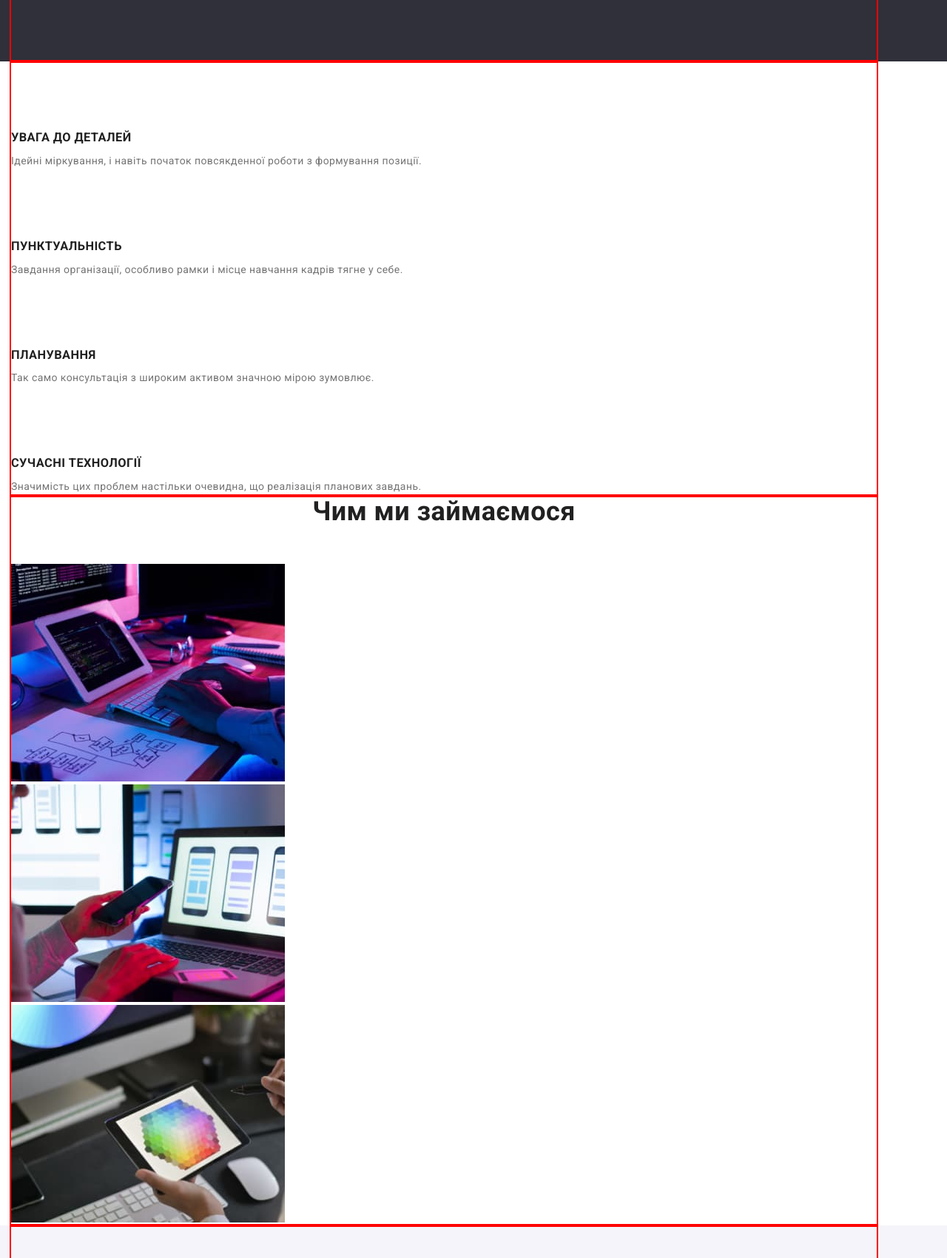
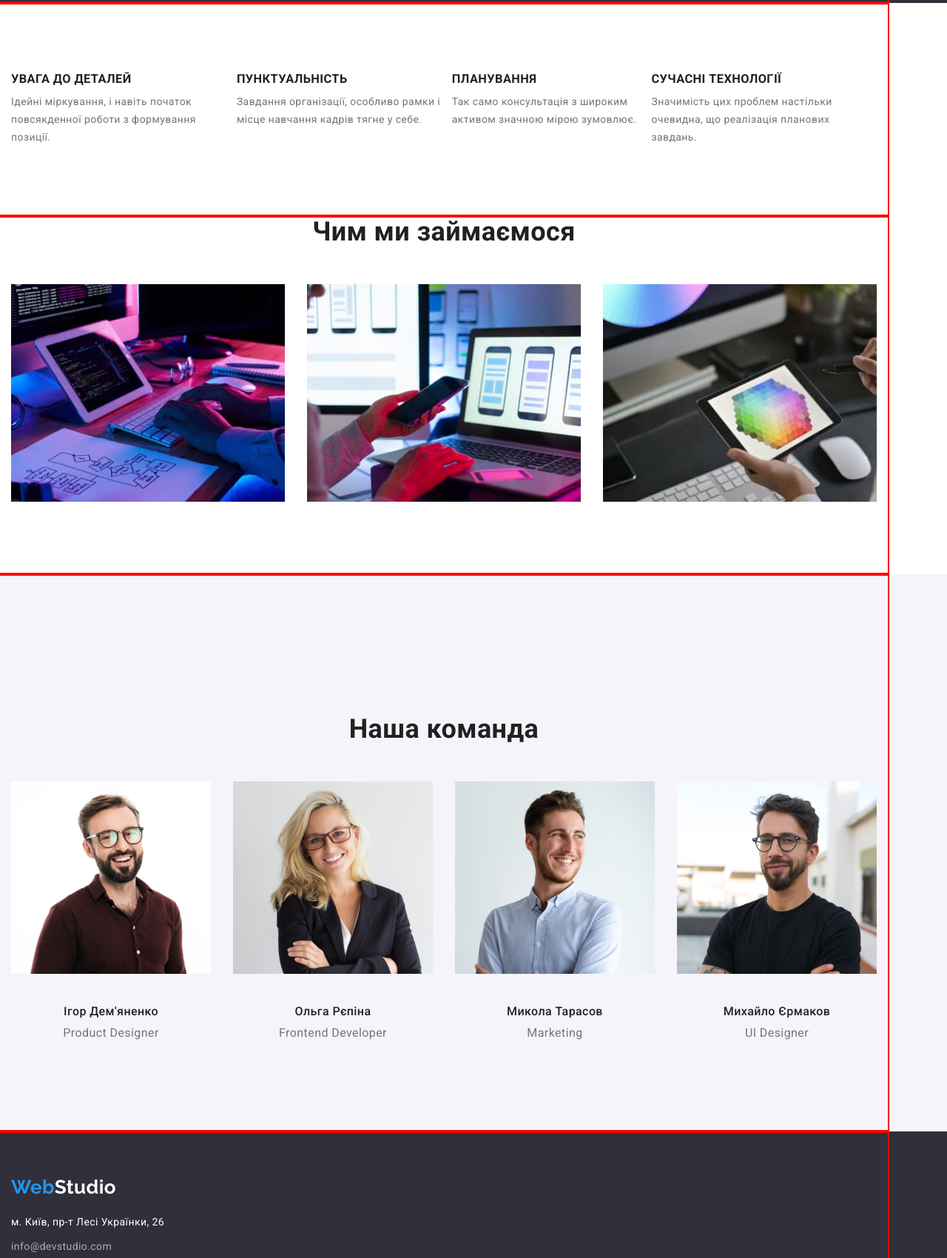
Before and after one commit to LingIgor/goit-markup-hw-03, a plain HTML site: page index.html in a window 1280 px wide. Shown: the part 680-2380 px from the top of the page at 74% size. Drawn offline with nearby package versions, Linux system fonts and the light colour scheme.

Commit message:
index.html flex box

```diff
--- a/CSS/styles.css
+++ b/CSS/styles.css
@@ -30,15 +30,18 @@ p {
 }
 
 .container {
-  width: 1170px;
-  margin: 0 15px;
+  width: 1200px;
+  padding: 0 15px;
   outline: 2px solid red;
 }
+
+/* -----------------------HEADER-------------------- */
 
 .hdr {
 }
 
 .logo {
+  margin-right: 93px;
   display: inline-block;
   padding-top: 25px;
   padding-bottom: 24px;
@@ -56,10 +59,24 @@ p {
 .logo-web {
   color: var(--logo-color);
 }
+.header-container {
+  display: flex;
+  align-items: center;
+}
 
 .hdr-link-nav {
+  display: flex;
   margin: 0;
   padding: 0;
+}
+.address-item,
+.nav-item {
+  padding-top: 32px;
+  padding-bottom: 32px;
+}
+
+.hdr-link-nav .item + .item {
+  margin-left: 50px;
 }
 
 .hdr-link {
@@ -85,11 +102,22 @@ p {
 }
 
 .hdr-address {
+  display: flex;
+
   margin: 0;
   padding: 0;
+  margin-left: auto;
   list-style: none;
   font-weight: 500;
   letter-spacing: 0.02em;
+}
+
+.container.hdr-address {
+  justify-content: flex-end;
+}
+
+.hdr-address .item + .item {
+  margin-left: 50px;
 }
 
 .hdr-nav-mail:hover,
@@ -101,6 +129,8 @@ p {
   text-decoration: none;
   color: var(--main-color);
 }
+
+/* -------------------------section HERO------------ */
 
 .hero {
   text-align: center;
@@ -132,13 +162,17 @@ p {
   box-shadow: 0px 4px 4px rgba(0, 0, 0, 0.15);
 }
 
-.skills .container {
-}
+/* --------------------------section SKILLS--------------- */
 
 .skills-all {
+  display: flex;
   margin: 0;
   padding: 0;
   list-style: none;
+}
+.skills-item {
+  display: inline-block;
+  margin-bottom: 94px;
 }
 
 .skills-name {
@@ -158,6 +192,8 @@ p {
   color: var(--main-color);
 }
 
+/* ------------section DUTIES---------------- */
+
 .duties-title {
   text-align: center;
   padding-bottom: 50px;
@@ -167,13 +203,29 @@ p {
 }
 
 .duties-foto {
+  display: flex;
   margin: 0;
   padding: 0;
   list-style: none;
 }
 
+.duties-foto .item + .item {
+  margin-left: 30px;
+}
+
+.duties-item {
+  margin-bottom: 94px;
+}
+
+/* ---------------------section TEAM----------------- */
+
 .team {
   background-color: var(--back-section-color);
+}
+
+.team-container {
+  padding-top: 94px;
+  padding-bottom: 94px;
 }
 
 .team-title {
@@ -186,6 +238,7 @@ p {
 }
 
 .team-people {
+  display: flex;
   margin: 0;
   padding: 0;
   list-style: none;
@@ -194,19 +247,31 @@ p {
 }
 
 .team-foto {
+  margin: 0;
   margin-bottom: 30px;
 }
 
 .team-name {
+  text-align: center;
   margin-bottom: 10px;
   font-weight: 500;
+  font-size: 16px;
+  line-height: 1.188;
+
   color: var(--h-color);
 }
 
 .team-text {
-  padding-bottom: 30px;
+  font-size: 16px;
+  line-height: 1.188;
+  text-align: center;
+  margin-bottom: 30px;
 }
 
+.team-people .item + .item {
+  margin-left: 30px;
+}
+/* -----------------FOOTER------------------ */
 .ftr {
   background-color: var(--hero-back-color);
 }
@@ -231,7 +296,6 @@ p {
 
 .ftr-nav-map {
   display: inline-block;
-  margin-bottom: 9px;
   font-style: normal;
   text-decoration: none;
   line-height: 1.71;
@@ -246,7 +310,6 @@ p {
 
 .ftr-mail {
   display: inline-block;
-  margin-bottom: 9px;
   font-style: normal;
   text-decoration: none;
   font-size: 14px;
@@ -256,6 +319,16 @@ p {
 .ftr-mail:hover,
 .ftr-mail:focus {
   color: var(--button-color);
+}
+
+.ftr-item {
+  display: block;
+  margin: 0;
+  padding: 0;
+}
+
+.ftr-nav .item + .item {
+  margin-top: 9px;
 }
 
 .visually-hidden {
@@ -270,6 +343,8 @@ p {
   clip-path: inset(50%);
   margin: -1px;
 }
+
+/* ---------------------------portfolio MAIN--------- */
 
 .btn {
   margin: 0;
@@ -293,6 +368,8 @@ p {
   background-color: var(--button-color);
 }
 
+/* ---------------------section WORK------- */
+
 .work {
   margin: 0;
   padding: 0;
--- a/index.html
+++ b/index.html
@@ -24,24 +24,30 @@
 
   <body>
     <header class="hdr">
-      <div class="container">
+      <div class="container header-container">
         <a class="logo" href="./index.html" lang="en"
           ><span class="logo-web">Web</span>Studio</a
         >
         <nav class="hdr-nav">
           <ul class="hdr-link-nav">
-            <li><a class="hdr-link" href="./index.html">Студія</a></li>
-            <li><a class="hdr-link" href="./portfolio.html">Портфоліо</a></li>
-            <li><a class="hdr-link" href="">Контакти</a></li>
+            <li class="item nav-item">
+              <a class="hdr-link" href="./index.html">Студія</a>
+            </li>
+            <li class="item nav-item">
+              <a class="hdr-link" href="./portfolio.html">Портфоліо</a>
+            </li>
+            <li class="item nav-item">
+              <a class="hdr-link" href="">Контакти</a>
+            </li>
           </ul>
         </nav>
         <ul class="hdr-address">
-          <li>
+          <li class="item address-item">
             <a class="hdr-nav-mail" href="mailto:info@devstudio.com"
               >info@devstudio.com</a
             >
           </li>
-          <li>
+          <li class="item address-item">
             <a class="hdr-nav-mail" href="tel:+380961111111"
               >+38 096 111 11 11</a
             >
@@ -64,27 +70,27 @@
         <div class="container">
           <h2 class="visually-hidden">Переваги</h2>
           <ul class="skills-all">
-            <li>
+            <li class="item skills-item">
               <h3 class="skills-name">УВАГА ДО ДЕТАЛЕЙ</h3>
               <p class="skills-text">
                 Ідейні міркування, і навіть початок повсякденної роботи з
                 формування позиції.
               </p>
             </li>
-            <li>
+            <li class="item skills-item">
               <h3 class="skills-name">ПУНКТУАЛЬНІСТЬ</h3>
               <p class="skills-text">
                 Завдання організації, особливо рамки і місце навчання кадрів
                 тягне у себе.
               </p>
             </li>
-            <li>
+            <li class="item skills-item">
               <h3 class="skills-name">ПЛАНУВАННЯ</h3>
               <p class="skills-text">
                 Так само консультація з широким активом значною мірою зумовлює.
               </p>
             </li>
-            <li>
+            <li class="item skills-item">
               <h3 class="skills-name">СУЧАСНІ ТЕХНОЛОГІЇ</h3>
               <p class="skills-text">
                 Значимість цих проблем настільки очевидна, що реалізація
@@ -98,21 +104,21 @@
         <div class="container">
           <h2 class="duties-title">Чим ми займаємося</h2>
           <ul class="duties-foto">
-            <li>
+            <li class="item duties-item">
               <img
                 src="./images/computer.jpg"
                 alt="Робота на компютері"
                 width="370"
               />
             </li>
-            <li>
+            <li class="item duties-item">
               <img
                 src="./images/smartphone.jpg"
                 alt="Робота на смартфоні"
                 width="370"
               />
             </li>
-            <li>
+            <li class="item duties-item">
               <img
                 src="./images/tablet.jpg"
                 alt="Робота на планшеті"
@@ -123,45 +129,49 @@
         </div>
       </section>
       <section class="team">
-        <div class="container">
+        <div class="container team-container">
           <h2 class="team-title">Наша команда</h2>
           <ul class="team-people">
-            <li>
+            <li class="item team-item">
               <img
                 class="team-foto"
                 src="./images/igor-demyanenko.jpg"
                 alt="Ігор Дем'яненко"
-                width="370"
+                width="270"
+                height="260"
               />
               <h3 class="team-name">Ігор Дем'яненко</h3>
               <p class="team-text">Product Designer</p>
             </li>
-            <li>
+            <li class="item team-item">
               <img
                 class="team-foto"
                 src="./images/olga-repina.jpg"
                 alt="Ольга Рєпіна"
-                width="370"
+                width="270"
+                height="260"
               />
               <h3 class="team-name">Ольга Рєпіна</h3>
               <p class="team-text">Frontend Developer</p>
             </li>
-            <li>
+            <li class="item team-item">
               <img
                 class="team-foto"
                 src="./images/mykola-tarasov.jpg"
                 alt="Микола Тарасов"
-                width="370"
+                width="270"
+                height="260"
               />
               <h3 class="team-name">Микола Тарасов</h3>
               <p class="team-text">Marketing</p>
             </li>
-            <li>
+            <li class="item team-item">
               <img
                 class="team-foto"
                 src="./images/myhaylo-ermakov.jpg"
                 alt="Михайло Єрмаков"
-                width="370"
+                width="270"
+                height="260"
               />
               <h3 class="team-name">Михайло Єрмаков</h3>
               <p class="team-text">UI Designer</p>
@@ -178,7 +188,7 @@
         >
         <address>
           <ul class="ftr-nav">
-            <li>
+            <li class="item ftr-item">
               <a
                 class="ftr-nav-map"
                 href="https://goo.gl/maps/f6xAqRKvcFHoWggMA"
@@ -188,12 +198,12 @@
               >
             </li>
 
-            <li>
+            <li class="item ftr-item">
               <a class="ftr-mail" href="mailto:info@devstudio.com"
                 >info@devstudio.com</a
               >
             </li>
-            <li>
+            <li class="item ftr-item">
               <a class="ftr-mail" href="tel:+380961111111">+38 096 111 11 11</a>
             </li>
           </ul>
```
